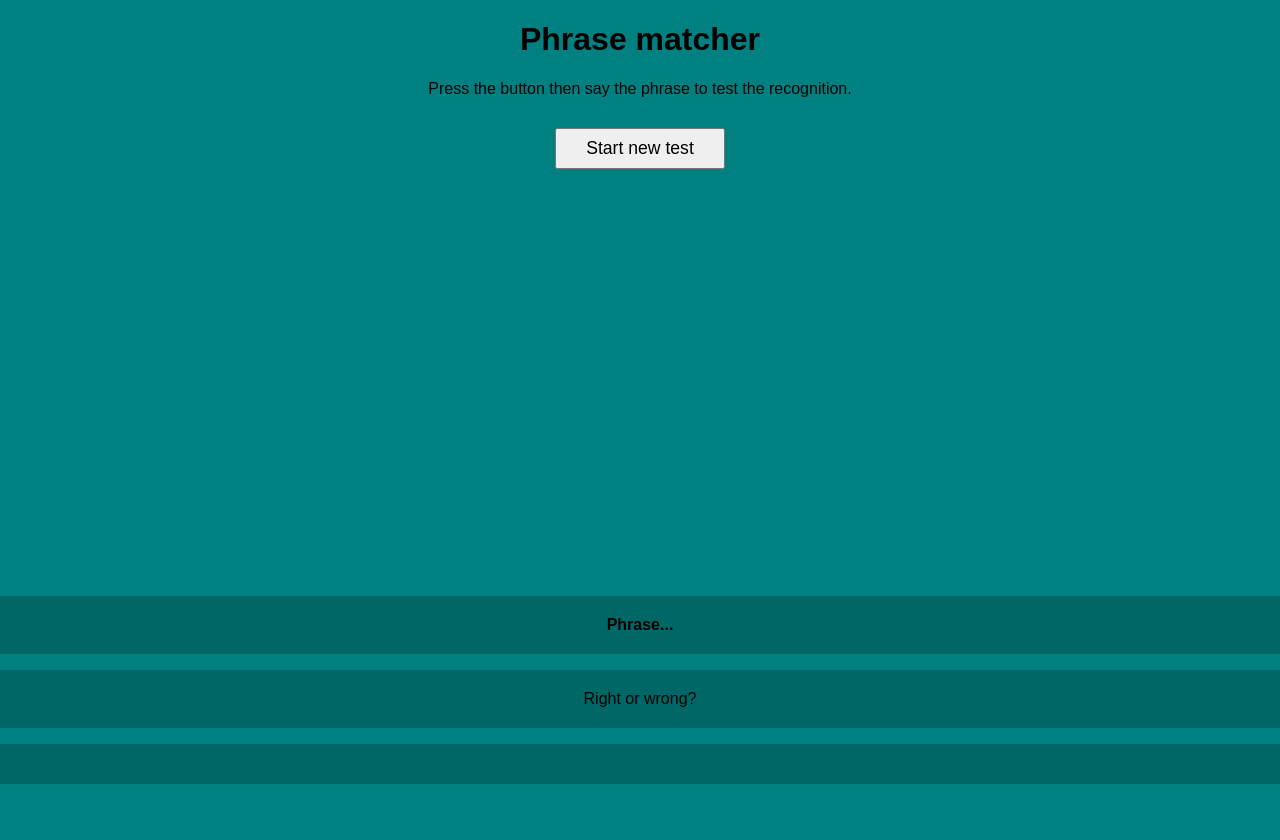
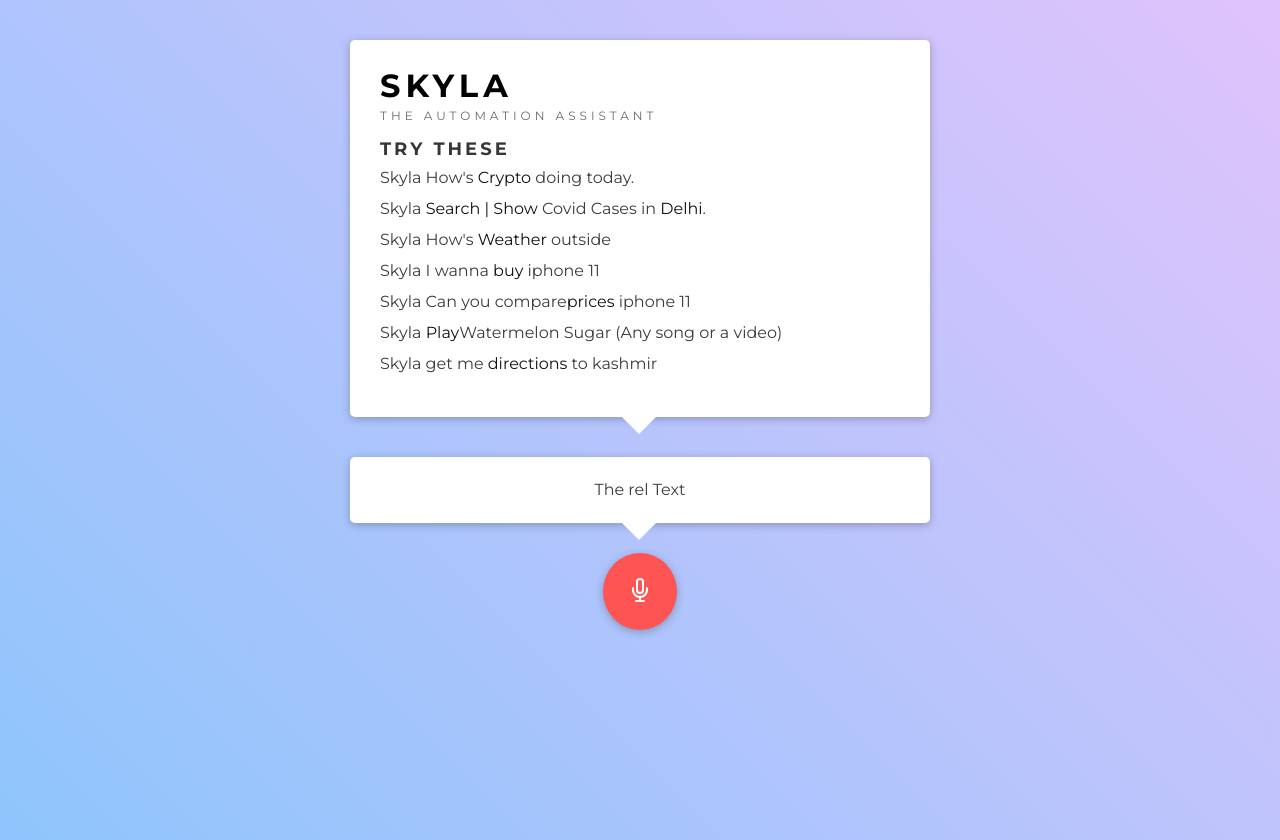
Before and after one commit to shivam534d/Skyla, a plain HTML site: page index.html in a window 1280 px wide. Drawn offline with Linux system fonts and the light colour scheme.

Commit message:
UI Uplift

```diff
--- /dev/null
+++ b/assets/css/1-tools/_fonts.scss
@@ -0,0 +1,17 @@
+// Primary Font
+@font-face {
+  font-family: 'Fira Sans';
+  font-style: normal;
+  font-weight: 400;
+  src: local('Fira Sans'), local('FiraSans-Regular'), url(http://fonts.gstatic.com/s/firasans/v5/EjsrzDkQUQCDwsBtLpcVQZBw1xU1rKptJj_0jans920.woff2) format('woff2');
+  unicode-range: U+0000-00FF, U+0131, U+0152-0153, U+02C6, U+02DA, U+02DC, U+2000-206F, U+2074, U+20AC, U+2212, U+2215, U+E0FF, U+EFFD, U+F000;
+}
+
+// Secondary Font
+@font-face {
+  font-family: '';
+  font-style: normal;
+  font-weight: 700;
+  src: local('Fira Sans Bold'), local('FiraSans-Bold'), url(http://fonts.gstatic.com/s/firasans/v5/DugPdSljmOTocZOR2CItOhampu5_7CjHW5spxoeN3Vs.woff2) format('woff2');
+  unicode-range: U+0000-00FF, U+0131, U+0152-0153, U+02C6, U+02DA, U+02DC, U+2000-206F, U+2074, U+20AC, U+2212, U+2215, U+E0FF, U+EFFD, U+F000;
+}
--- /dev/null
+++ b/assets/css/main.sass
@@ -0,0 +1,29 @@
+// This is the single file output by sass. It is intended to ONLY @import other files.
+
+// 1 - TOOLS //Libraries
+//@import '1-tools/bourbon/bourbon'
+
+//@import '1-tools/normalize'
+
+//@import '1-tools/toast-grid'
+//@import '1-tools/bootstrap-grid'
+
+//@import '1-tools/animate'
+//@import '1-tools/animate-on-scroll' //Dependencies /assets/js/aos.js
+
+@import '1-tools/fonts'
+@import '1-tools/vars'
+
+// 2 - BASICS
+//Module Specific SCSS {Contact Card, Forms, Buttons, Jumbotrons, Quotes, Modal Popups}
+
+@import '2-basics/selection-colors'
+//@import '2-basics/typography'
+//@import '2-basics/links'
+//@import '2-basics/buttons'
+
+// 3 - Modules
+//Modules Specific SCSS {Header, Footer}
+
+// 4 - pages
+//Page Specific SCSS {About Page, Contact Us Page}
--- a/assets/style.css
+++ b/assets/style.css
@@ -1,54 +1,104 @@
-body, html {
-  margin: 0;
+@import url('https://fonts.googleapis.com/css2?family=Montserrat:wght@400;700&display=swap');
+p span {
+  font-weight: 500;
+  color: #121212;
 }
 
-html {
-  height: 100%;
-  background-color: teal;
+p {
+  font-weight: 400;
+  color: #3b3b3b;
+  margin-bottom: 15px;
+}
+
+h1 {
+  font-weight: 700;
+  font-size: 32px;
+  text-transform: uppercase;
+  letter-spacing: 5px;
+  margin-top: 0px;
+  margin-bottom: 8px;
+}
+
+h4 {
+  text-transform: uppercase;
+  font-size: 12px;
+  letter-spacing: 4px;
+  margin-bottom: 18px;
+  color: #6c6c6c;
+}
+
+h2 {
+  text-transform: uppercase;
+  font-size: 18px;
+  letter-spacing: 3px;
+  font-weight: 600;
+  margin-bottom: 12px;
+  color: #363636;
 }
 
 body {
-  height: inherit;
+  background-image: linear-gradient(45deg, #8ec5fc, #e0c3fc);
+  font-family: 'Montserrat', sans-serif;
   overflow: hidden;
 }
 
-h1, p {
-  font-family: sans-serif;
+.container {
+  width: 100vw;
+  max-width: 580px;
+  height: 100vh;
+  margin: 0 auto;
+  position: relative;
+}
+
+.info-card,
+.command {
+  background-color: #fff;
+  box-shadow: 0px 2px 8px 0px rgba(0, 0, 0, 0.25);
+  border: none;
+  border-radius: 5px;
+  position: relative;
+}
+
+.info-card:after,
+.command:after {
+  content: ' ';
+  position: absolute;
+  width: 0;
+  height: 0;
+  right: 47%;
+  bottom: -35px;
+  border: 18px solid;
+  border-color: #fff transparent transparent transparent;
+}
+
+.info-card {
+  padding: 30px;
+  margin: 40px 0px;
+}
+
+.command {
+  margin: 30px 0px;
+  padding: 25px;
   text-align: center;
 }
-
-div p {
-  padding: 20px;
-  background-color: rgba(0,0,0,0.2);
-}
-
-div {
-  overflow: auto;
-  position: absolute;
-  bottom: 0;
-  right: 0;
-  left: 0;
+.command p {
+  margin-bottom: 0px;
 }
 
 button {
+  padding: 25px;
+  display: block;
   margin: 0 auto;
-  display: block;
-  font-size: 1.1rem;
-  width: 170px;
-  line-height: 2;
-  margin-top: 30px;
+  outline: none;
+  border: none;
+  border-radius: 50%;
 }
 
-@media all and (max-height: 410px) {
-  div {
-    position: static;
-  }
+button.red-color {
+  background-color: #ff5454;
+  box-shadow: 0px 2px 8px 0px rgba(0, 0, 0, 0.25);
 }
 
-.phrase {
-  font-weight: bold;
+button.green-color {
+  background-color: #6de981;
 }
-
-.output {
-  font-style: italic;
-}
--- a/index.html
+++ b/index.html
@@ -5,19 +5,54 @@
     <meta http-equiv="X-UA-Compatible" content="IE=edge" />
     <meta name="viewport" content="width=device-width, initial-scale=1.0" />
     <title>Skyla | The Automation Assistant</title>
+    <link rel="stylesheet" href="./assets/normalize.css" />
     <link rel="stylesheet" href="./assets/style.css" />
   </head>
   <body>
-    <h1>Phrase matcher</h1>
-    <p>Press the button then say the phrase to test the recognition.</p>
+    <div class="container">
+      <div class="info-card">
+        <h1>Skyla</h1>
+        <h4>The Automation Assistant</h4>
+        <h2>Try These</h2>
+        <!-- Commands -->
+        <p>Skyla How's <span>Crypto</span> doing today.</p>
+        <p>
+          Skyla <span>Search | Show</span> Covid Cases in <span>Delhi</span>.
+        </p>
+        <p>Skyla How's <span>Weather</span> outside</p>
+        <p>Skyla I wanna <span>buy</span> iphone 11</p>
+        <p>Skyla Can you compare<span>prices</span> iphone 11</p>
+        <p>Skyla <span>Play</span>Watermelon Sugar (Any song or a video)</p>
+        <p>Skyla get me <span>directions</span> to kashmir</p>
+      </div>
+      <div class="command">
+        <p class="output">The rel Text</p>
+      </div>
+      <button id="listen" class="red-color">
+        <svg
+          xmlns="http://www.w3.org/2000/svg"
+          width="24"
+          height="24"
+          viewBox="0 0 24 24"
+          fill="none"
+          stroke="#fff"
+          stroke-width="2"
+          stroke-linecap="round"
+          stroke-linejoin="round"
+          class="feather feather-mic"
+        >
+          <path d="M12 1a3 3 0 0 0-3 3v8a3 3 0 0 0 6 0V4a3 3 0 0 0-3-3z"></path>
+          <path d="M19 10v2a7 7 0 0 1-14 0v-2"></path>
+          <line x1="12" y1="19" x2="12" y2="23"></line>
+          <line x1="8" y1="23" x2="16" y2="23"></line>
+        </svg>
+      </button>
+    </div>
 
-    <button id="listen">Start new test</button>
-
-    <div>
+    <!-- <div>
       <p class="phrase">Phrase...</p>
       <p class="result">Right or wrong?</p>
-      <p class="output"></p>
-    </div>
+    </div> -->
 
     <script src="./assets/script.js"></script>
   </body>
--- a/runMe.js
+++ b/runMe.js
@@ -1,8 +1,9 @@
 let puppy = require('puppeteer');
-let price = require('./puppet-modules/price-comparison');
+let price = require('./puppet_modules/price-comparison');
 
 (async function () {
   try {
+    // Switched to Chrome Browser as Chromium doesn't Support Speech Text API
     const executablePath =
       'C:\\Program Files (x86)\\Google\\Chrome\\Application\\chrome.exe';
     let browserInstance = await puppy.launch({
@@ -10,9 +11,8 @@ let price = require('./puppet-modules/price-comparison');
       headless: false,
       defaultViewport: null,
       args: ['--start-maximized'],
-      ignoreDefaultArgs: ['--enable-automation'],
     });
-    main(browserInstance);
+    main(browserInstance); //Executes the Main Block of Code
   } catch (err) {
     console.log(err);
   }
```
Also changed, not shown: assets/normalize.css (added), puppet_modules/price-comparison.js (renamed from puppet-modules/price-comparison.js).
